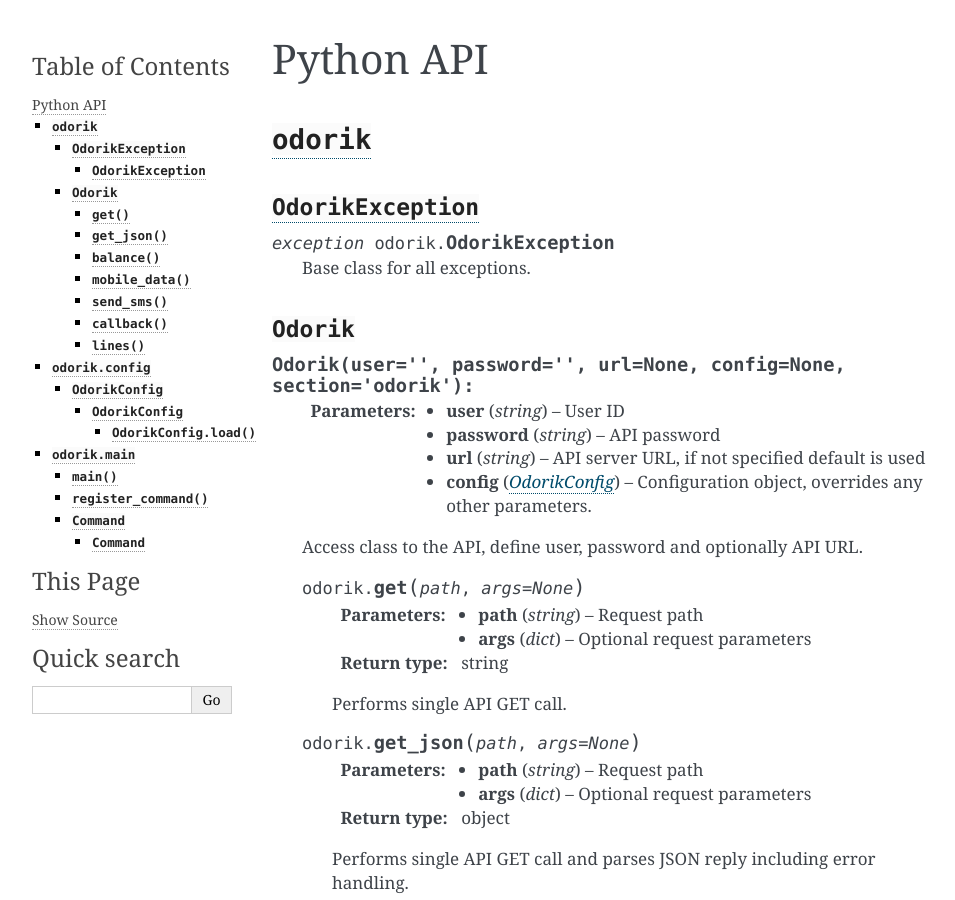
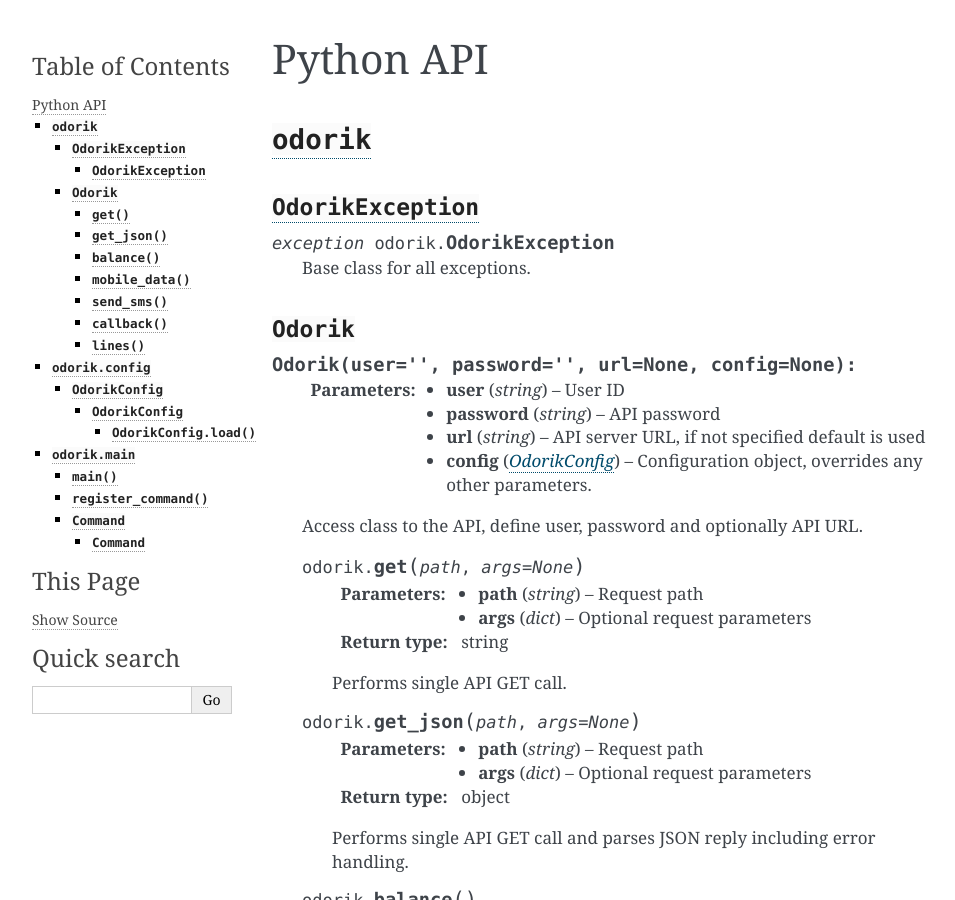
Before and after one commit to nijel/odorik, a Sphinx documentation site: the page built from docs/python.rst, in a window 1280 px wide and 900 px high. Shown: the whole window, without its empty margins (148-1103 px from the left). Built offline with Sphinx 7.4.7, drawn with Linux system fonts in a browser that asks for light colours.

Commit message:
Remove no longer supported parameter from docs
Signed-off-by: Michal Čihař <michal@cihar.com>

```diff
--- a/docs/python.rst
+++ b/docs/python.rst
@@ -18,7 +18,7 @@ Python API
 :class:`Odorik`
 ---------------
 
-.. class:: Odorik(user='', password='', url=None, config=None, section='odorik'):
+.. class:: Odorik(user='', password='', url=None, config=None):
 
     :param user: User ID
     :type user: string
```
